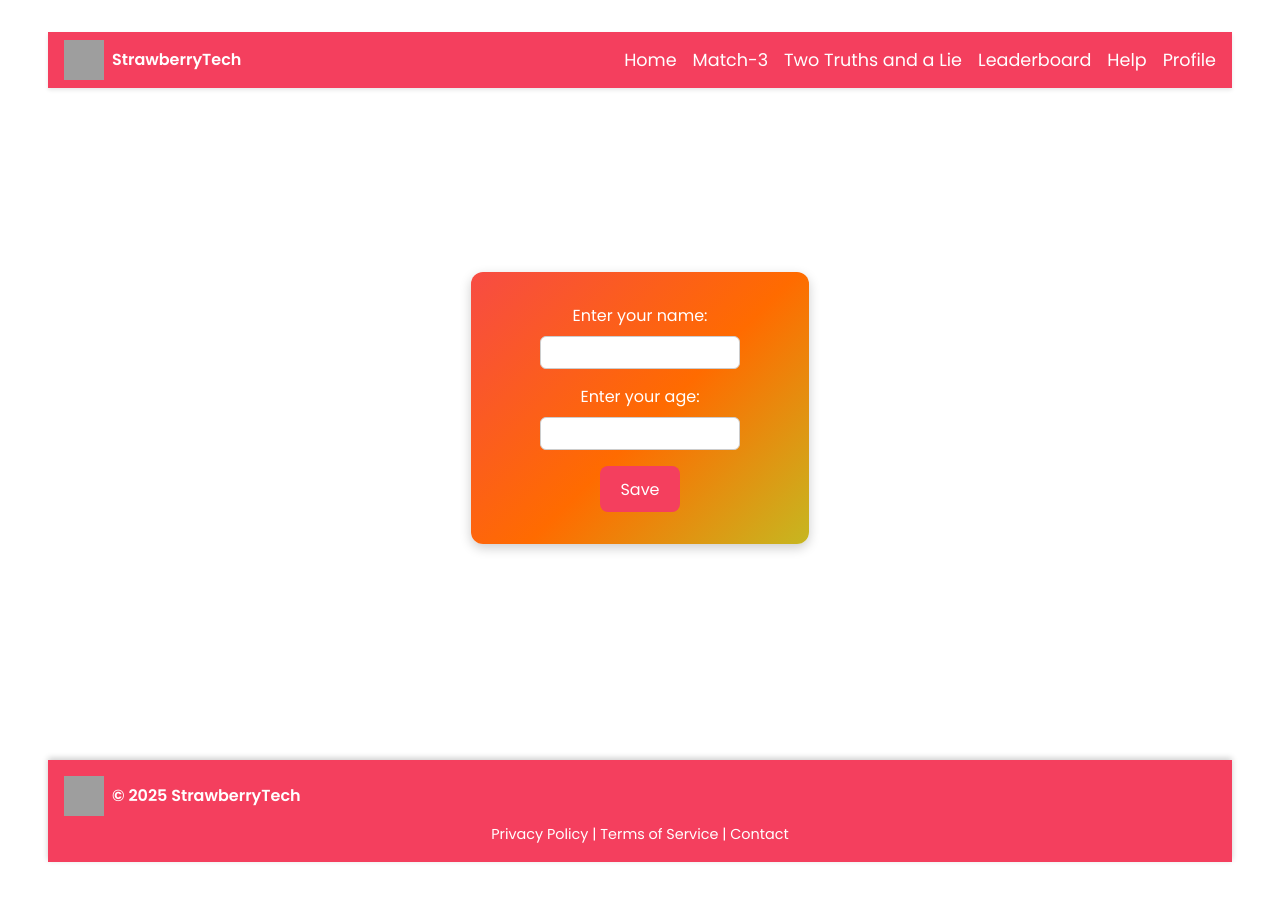
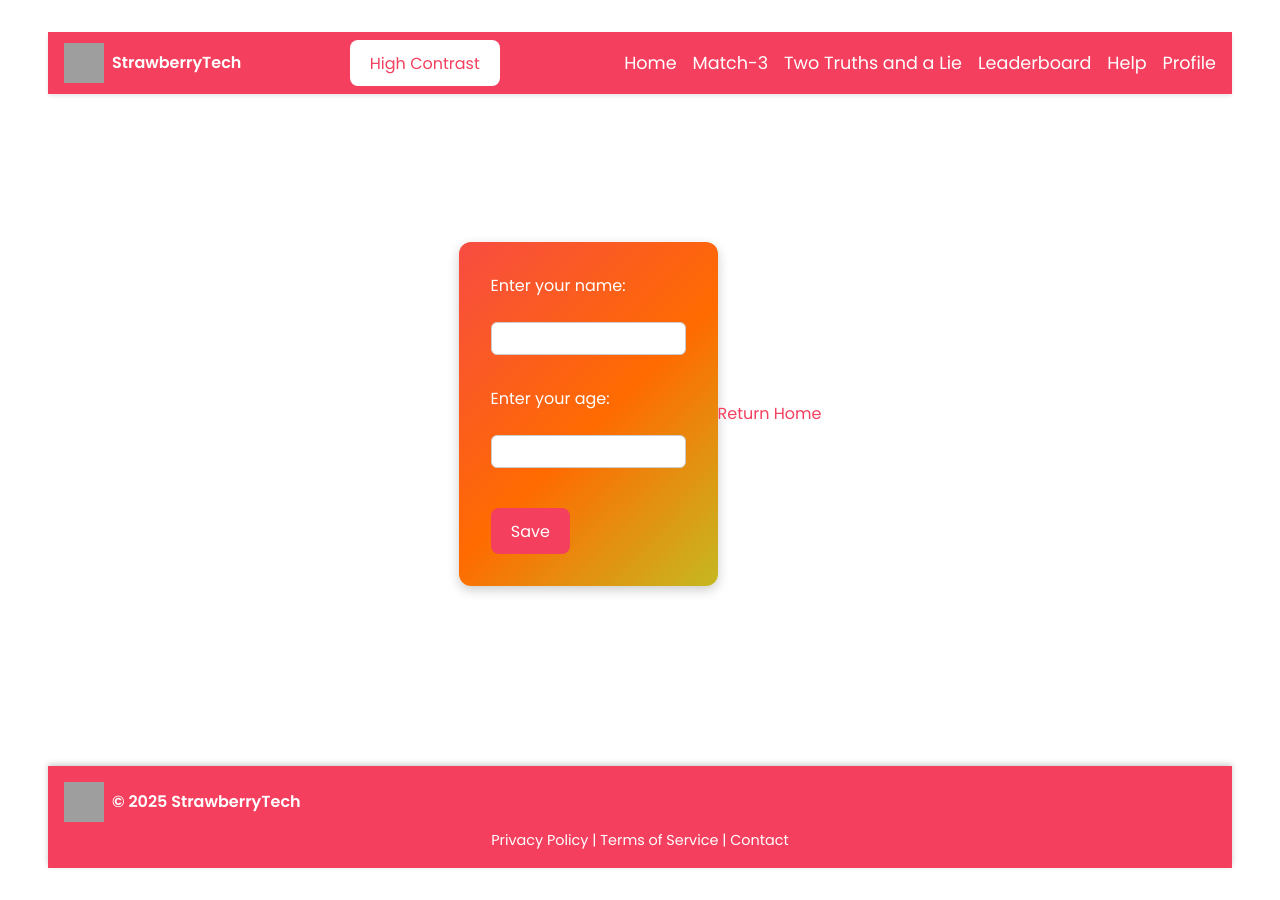
Before and after one commit to unnamedmistress/StrawberryTech, a React (Vite) app in the folder learning-games/: page /age in a window 1280 px wide. Built offline with nearby package versions, Linux system fonts and the light colour scheme; grey boxes are pictures that could not be loaded.

Commit message:
Implement UX improvements

```diff
--- a/learning-games/src/App.css
+++ b/learning-games/src/App.css
@@ -221,6 +221,11 @@
   padding: 0.5rem 1rem;
   color: #fff;
   box-shadow: 0 2px 4px rgba(0, 0, 0, 0.1);
+}
+.theme-toggle {
+  margin-right: 1rem;
+  background: #fff;
+  color: var(--color-brand);
 }
 
 .navbar ul {
--- a/learning-games/src/App.tsx
+++ b/learning-games/src/App.tsx
@@ -33,7 +33,11 @@ function App() {
         <Route path="/profile" element={<ProfilePage />} />
       </Routes>
       {/* Verification comment: routes render correctly with context */}
-      <Toaster />
+      <Toaster
+        toastOptions={{
+          ariaProps: { role: 'status', 'aria-live': 'polite' },
+        }}
+      />
       <Footer />
     </Router>
   )
--- a/learning-games/src/components/layout/NavBar.tsx
+++ b/learning-games/src/components/layout/NavBar.tsx
@@ -1,5 +1,6 @@
 import { useState } from 'react'
 import { Link } from 'react-router-dom'
+import ThemeToggle from './ThemeToggle'
 
 export default function NavBar() {
   const [open, setOpen] = useState(false)
@@ -14,6 +15,7 @@ export default function NavBar() {
         />
         StrawberryTech
       </div>
+      <ThemeToggle />
       <button
         className="menu-toggle"
         aria-label="Toggle navigation"
--- /dev/null
+++ b/learning-games/src/components/layout/ThemeToggle.tsx
@@ -0,0 +1,19 @@
+import { useEffect, useState } from 'react'
+
+export default function ThemeToggle() {
+  const [enabled, setEnabled] = useState(false)
+
+  useEffect(() => {
+    document.body.classList.toggle('high-contrast', enabled)
+  }, [enabled])
+
+  return (
+    <button
+      className="theme-toggle"
+      aria-label="Toggle high contrast mode"
+      onClick={() => setEnabled((v) => !v)}
+    >
+      {enabled ? 'Default' : 'High Contrast'}
+    </button>
+  )
+}
--- a/learning-games/src/index.css
+++ b/learning-games/src/index.css
@@ -88,3 +88,30 @@ button:focus-visible {
     background-color: var(--color-brand);
   }
 }
+
+body.high-contrast {
+  --color-brand: #000000;
+  --color-orange: #000000;
+  --color-lime: #000000;
+  --color-blue: #000000;
+  --color-text-dark: #000000;
+  background-color: #ffffff;
+  color: #000000;
+}
+
+body.high-contrast button {
+  background-color: #000000;
+  color: #ffffff;
+}
+
+.sr-only {
+  position: absolute;
+  width: 1px;
+  height: 1px;
+  padding: 0;
+  margin: -1px;
+  overflow: hidden;
+  clip: rect(0 0 0 0);
+  white-space: nowrap;
+  border: 0;
+}
--- a/learning-games/src/pages/AgeInputForm.css
+++ b/learning-games/src/pages/AgeInputForm.css
@@ -6,6 +6,10 @@
 }
 
 .age-form form {
+  display: flex;
+  flex-direction: column;
+  align-items: flex-start;
+  gap: 1rem;
   background: linear-gradient(135deg, var(--color-brand), var(--color-orange), var(--color-lime));
   background-size: 150% 150%;
   animation: ageGradient 8s ease infinite;
@@ -54,3 +58,7 @@
   width: 100%;
   max-width: 200px;
 }
+
+.age-form button {
+  margin-top: 0.5rem;
+}
--- a/learning-games/src/pages/AgeInputForm.tsx
+++ b/learning-games/src/pages/AgeInputForm.tsx
@@ -1,6 +1,6 @@
 import { useContext, useEffect, useState } from 'react'
 import type { FormEvent } from 'react'
-import { useNavigate } from 'react-router-dom'
+import { useNavigate, Link } from 'react-router-dom'
 import { UserContext } from '../context/UserContext'
 import './AgeInputForm.css'
 
@@ -65,6 +65,9 @@ export default function AgeInputForm({
         />
         <button type="submit">Save</button>
       </form>
+      <p style={{ marginTop: '1rem' }}>
+        <Link to="/">Return Home</Link>
+      </p>
     </div>
   )
 }
--- a/learning-games/src/pages/Match3Game.tsx
+++ b/learning-games/src/pages/Match3Game.tsx
@@ -2,7 +2,7 @@ import { useContext, useState, useEffect } from "react";
 import { toast } from "react-hot-toast";
 import confetti from "canvas-confetti";
 
-import { useNavigate } from "react-router-dom";
+import { useNavigate, Link } from "react-router-dom";
 
 import { UserContext } from "../context/UserContext";
 import RobotChat from "../components/RobotChat";
@@ -204,6 +204,7 @@ function ToneMatchGame({ onComplete }: { onComplete: () => void }) {
           className="drop-area"
           onDrop={handleDrop}
           onDragOver={handleDragOver}
+          aria-label="Drop tone here"
         >
           {selected ? ` ${selected} ` : " ____ "}
         </span>
@@ -216,6 +217,15 @@ function ToneMatchGame({ onComplete }: { onComplete: () => void }) {
             draggable
             onDragStart={(e) => handleDragStart(e, tone)}
             className="word"
+            aria-label={`Word ${tone}`}
+            tabIndex={0}
+            onKeyDown={(e) => {
+              if (e.key === 'Enter' || e.key === ' ') {
+                e.preventDefault()
+                setSelected(tone)
+                setUsed(new Set(used).add(tone))
+              }
+            }}
           >
             {tone}
           </div>
@@ -311,6 +321,9 @@ export default function Match3Game() {
         </aside>
       </div>
       <RobotChat />
+      <p style={{ marginTop: '1rem', textAlign: 'center' }}>
+        <Link to="/">Return Home</Link>
+      </p>
     </div>
   );
 }
--- a/learning-games/src/pages/ProfilePage.tsx
+++ b/learning-games/src/pages/ProfilePage.tsx
@@ -1,5 +1,5 @@
 import { useContext, useState } from 'react'
-import { useNavigate } from 'react-router-dom'
+import { useNavigate, Link } from 'react-router-dom'
 import AgeInputForm from './AgeInputForm'
 import { UserContext } from '../context/UserContext'
 
@@ -29,6 +29,9 @@ export default function ProfilePage() {
         <button type="submit" style={{ marginLeft: '0.5rem' }}>Save Name</button>
       </form>
       <AgeInputForm allowEdit onSaved={() => navigate('/')} />
+      <p style={{ marginTop: '1rem' }}>
+        <Link to="/">Return Home</Link>
+      </p>
     </div>
   )
 }
--- a/learning-games/src/pages/QuizGame.tsx
+++ b/learning-games/src/pages/QuizGame.tsx
@@ -1,6 +1,7 @@
 import { useState, useEffect } from 'react'
 import { motion } from 'framer-motion'
 import { toast } from 'react-hot-toast'
+import { Link } from 'react-router-dom'
 import './QuizGame.css'
 import InstructionBanner from '../components/ui/InstructionBanner'
 
@@ -215,6 +216,9 @@ export default function QuizGame() {
         )}
         </div>
         <ChatBox />
+        <p style={{ marginTop: '1rem', textAlign: 'center' }}>
+          <Link to="/">Return Home</Link>
+        </p>
       </div>
     </div>
   )
```
Also changed, not shown: 2 other files (tests, documents, lock files or other folders).
